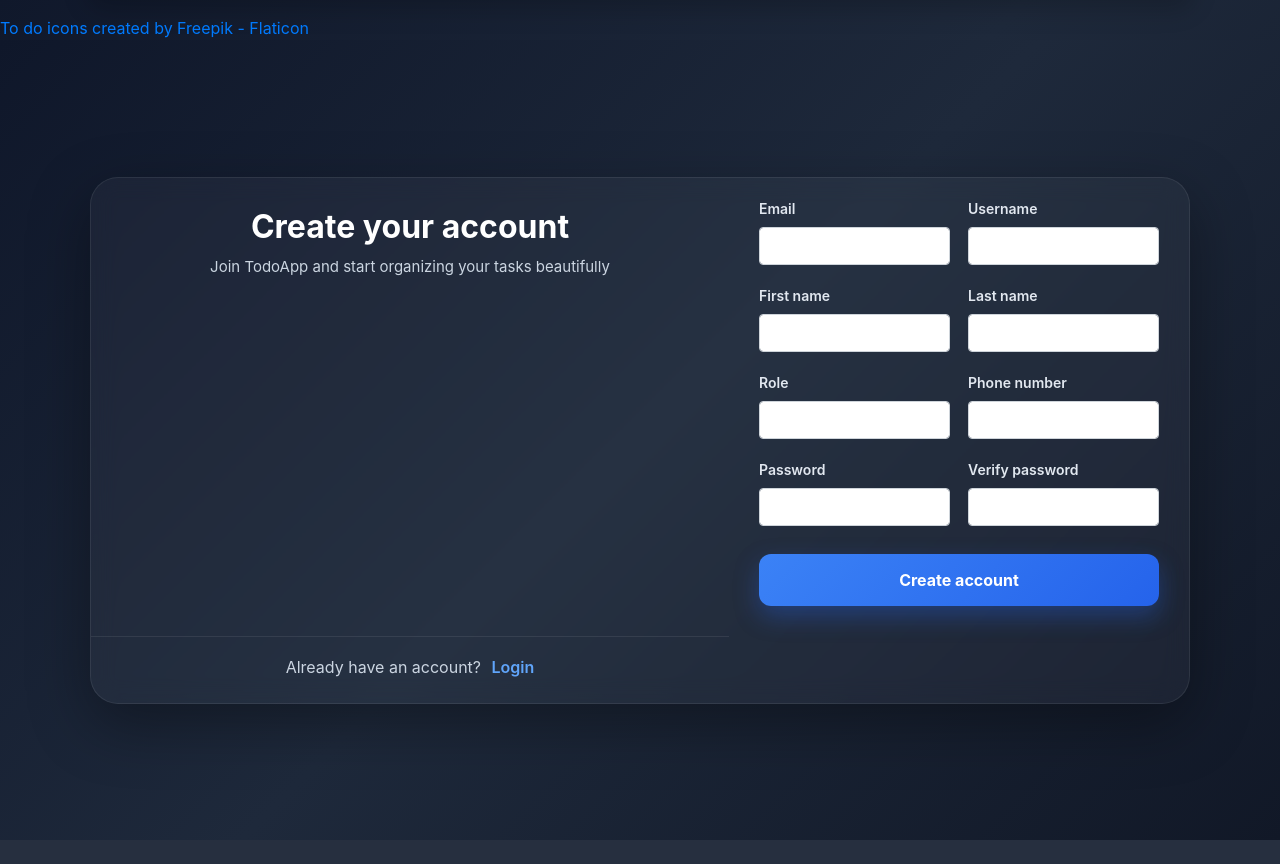
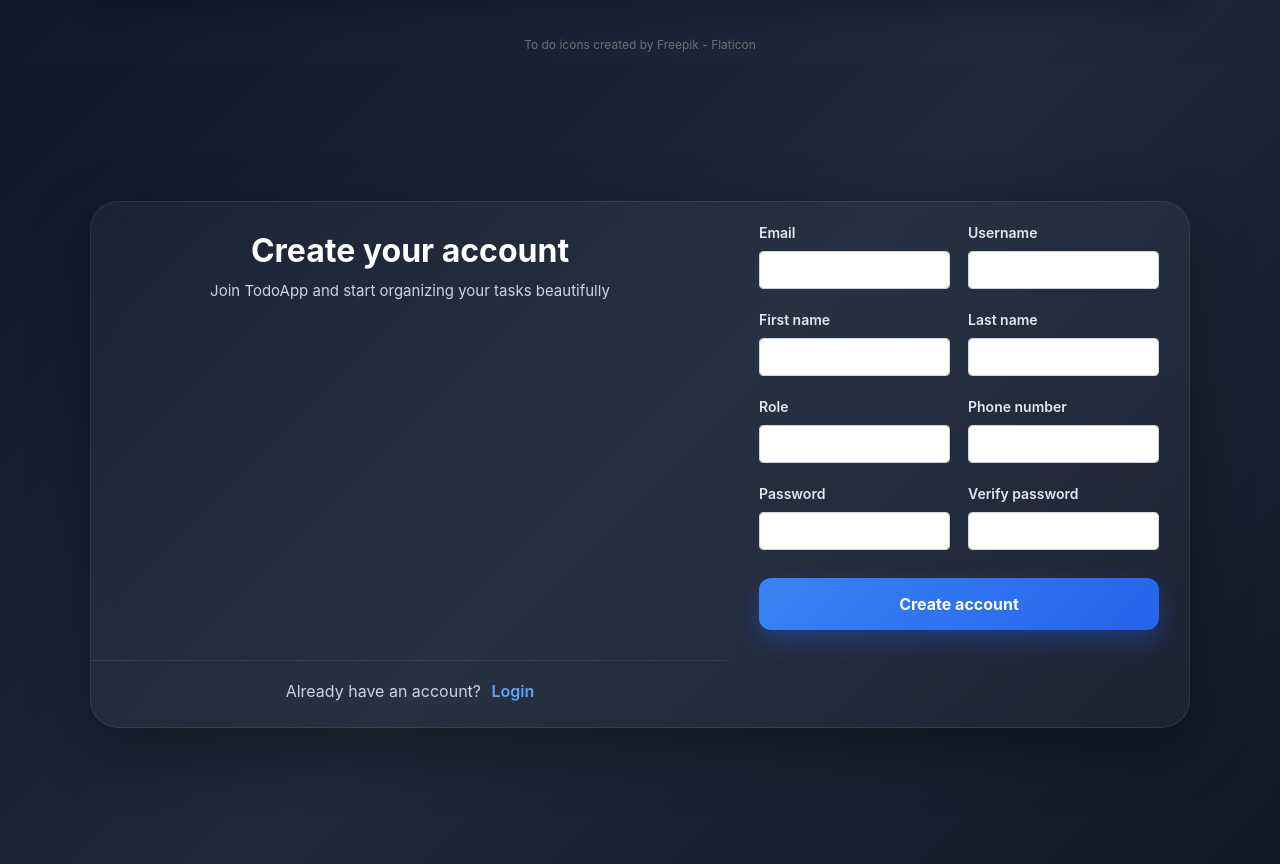
Before and after one commit to Muffinxz/TodoApp, a FastAPI app: page /auth/register-page in a window 1280 px wide. Shown: the part 68-932 px from the top of the page. Before the commit the page ends 908 px from the top, so only its background shows below. Run offline with FastAPI, Linux system fonts and the light colour scheme; some libraries are stand-ins or nearby versions.

Commit message:
Update layout.html

```diff
--- a/TodoApp/templates/layout.html
+++ b/TodoApp/templates/layout.html
@@ -13,9 +13,11 @@
     {% block content %}
     {% endblock %}
 
-    <a href="https://www.flaticon.com/free-icons/to-do" title="to do icons">
-        To do icons created by Freepik - Flaticon
-    </a>
+    <footer class="icon-credit">
+        <a href="https://www.flaticon.com/free-icons/to-do" title="to do icons">
+            To do icons created by Freepik - Flaticon
+        </a>
+    </footer>
 
     <script src="{{ url_for('static', path='js/jquery-slim.js') }}"></script>
     <script src="{{ url_for('static', path='js/popper.js') }}"></script>
```
